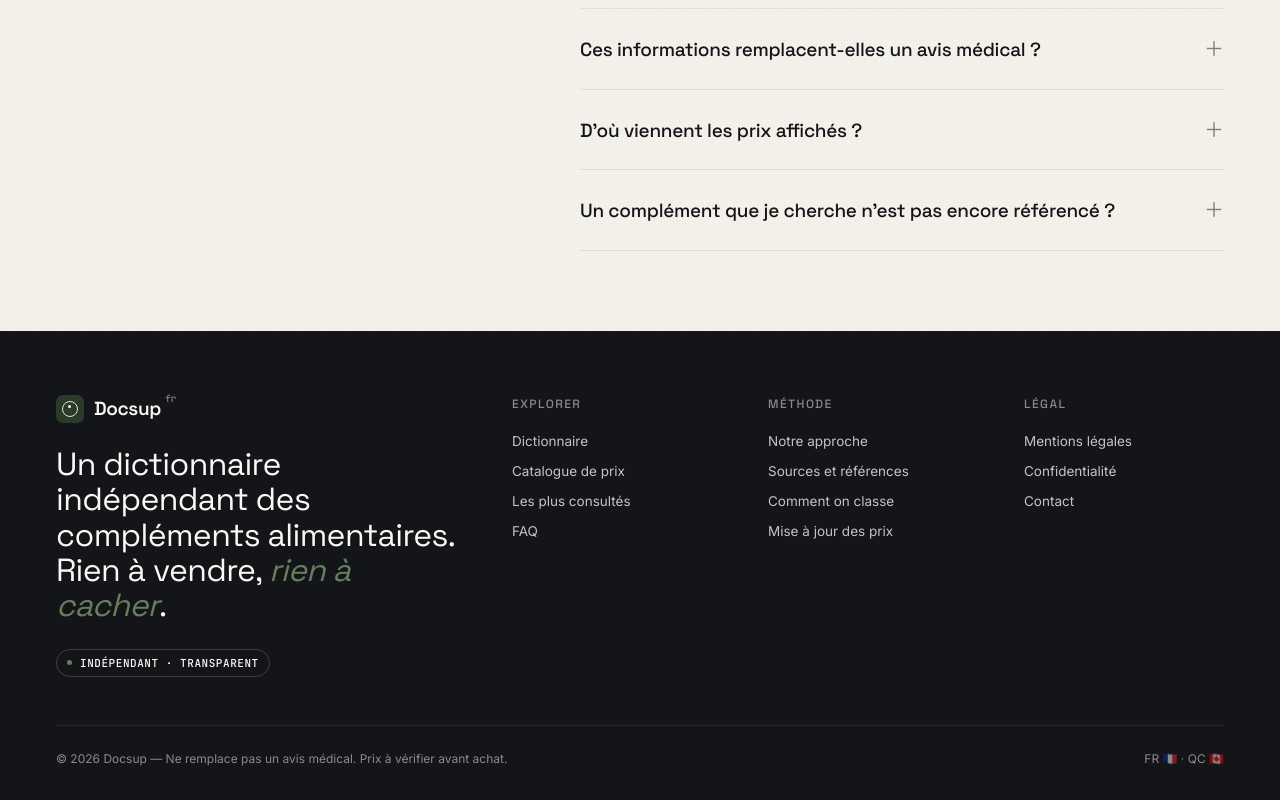
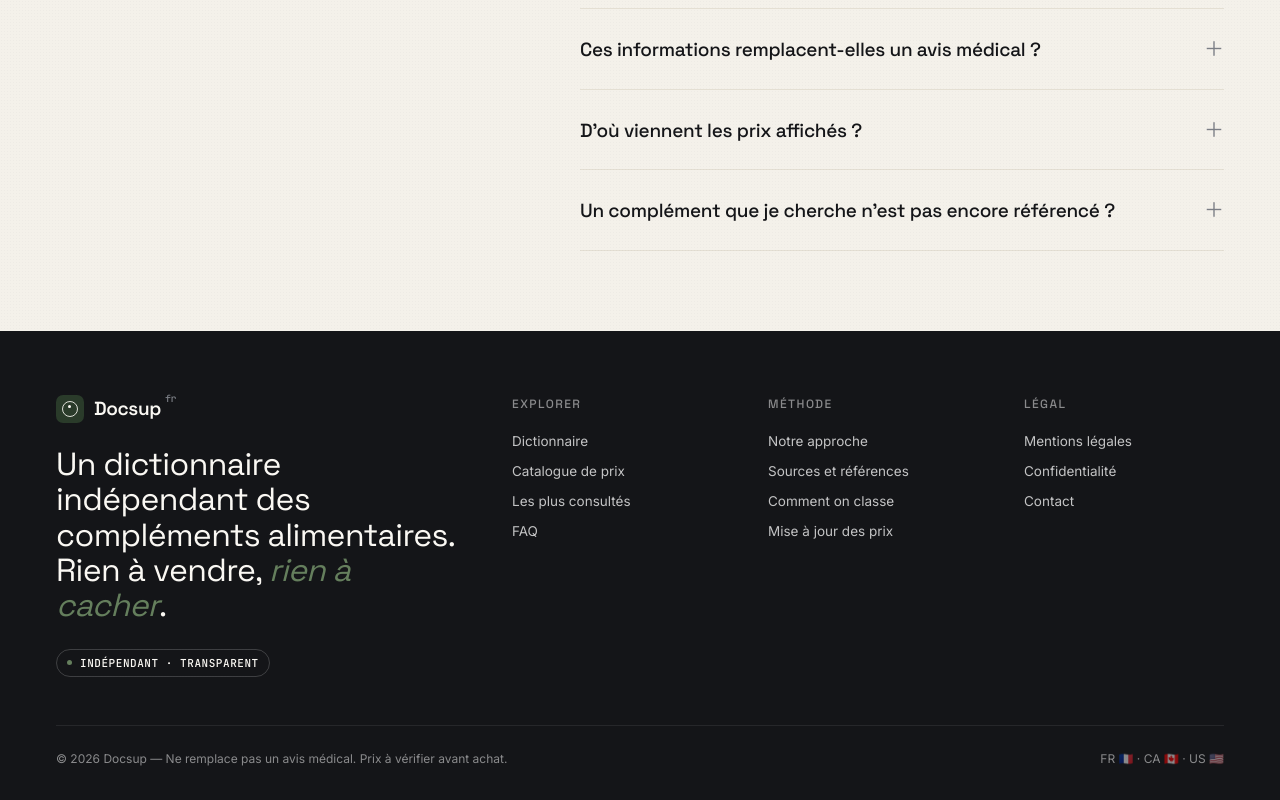
Before and after one commit to HugoDil/docsup, a Next.js app: page / in a window 1280 px wide. Shown: the part 3993-4793 px from the top of the page. Built offline with nearby package versions, Linux system fonts and the light colour scheme.

Commit message:
Mettre a jour le code de verification Impact.com + footer 3 regions
Footer affichait encore FR/QC alors que le site couvre FR/CA/US.

```diff
--- a/src/app/layout.tsx
+++ b/src/app/layout.tsx
@@ -57,7 +57,7 @@ export default function RootLayout({
     >
       <head>
         {/* Vérification de propriété du site pour Impact.com (programme d'affiliation Vitamin Shoppe) */}
-        <meta name="impact-site-verification" {...{ value: "733a3c5b-2080-4dd7-8e07-1fd72f490049" }} />
+        <meta name="impact-site-verification" {...{ value: "8b3cf82d-9f4d-4f6a-8332-2aaf0de4a164" }} />
       </head>
       <body className="grain flex min-h-full flex-col bg-(--bg) font-sans text-(--ink)">
         <RegionProvider>
--- a/src/components/Footer.tsx
+++ b/src/components/Footer.tsx
@@ -53,7 +53,7 @@ export default function Footer() {
       </div>
       <div className="footer-bot">
         <div>© {new Date().getFullYear()} Docsup — Ne remplace pas un avis médical. Prix à vérifier avant achat.</div>
-        <div>FR 🇫🇷 · QC 🇨🇦</div>
+        <div>FR 🇫🇷 · CA 🇨🇦 · US 🇺🇸</div>
       </div>
     </footer>
   );
```
